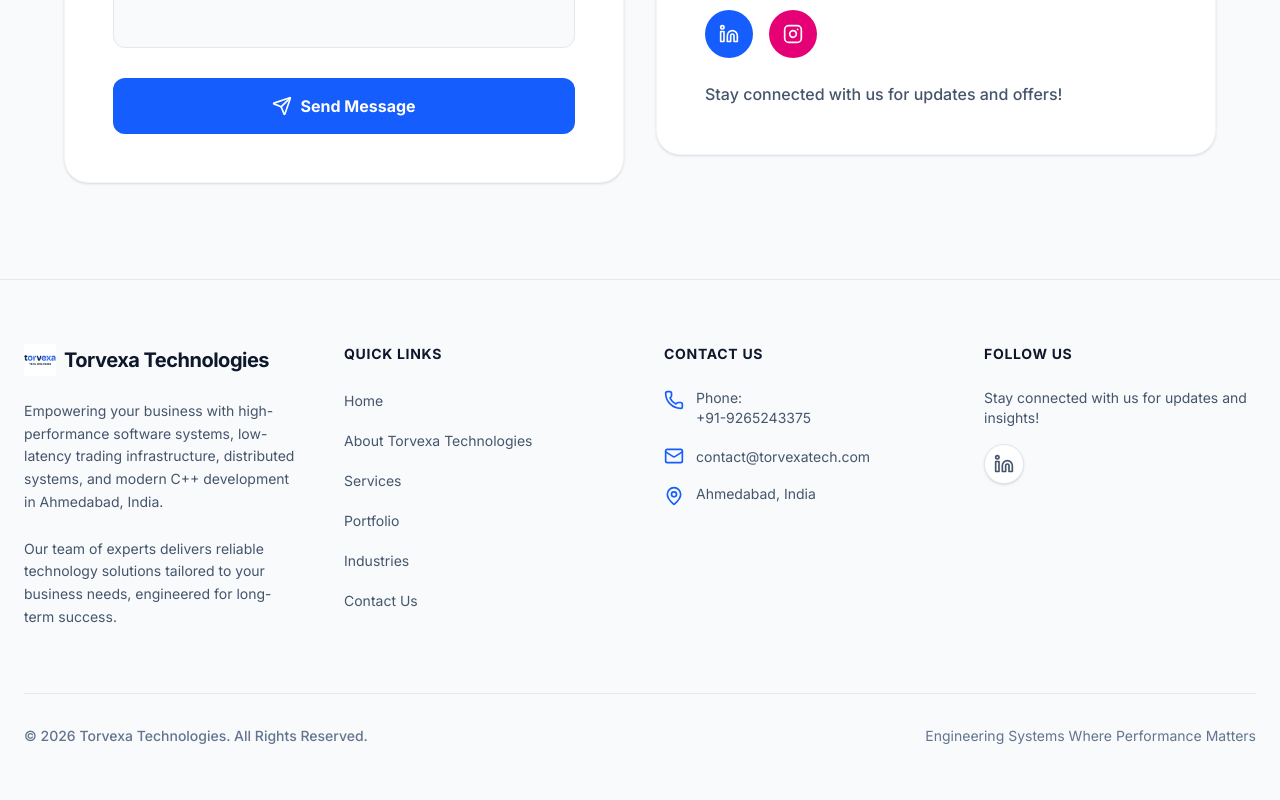
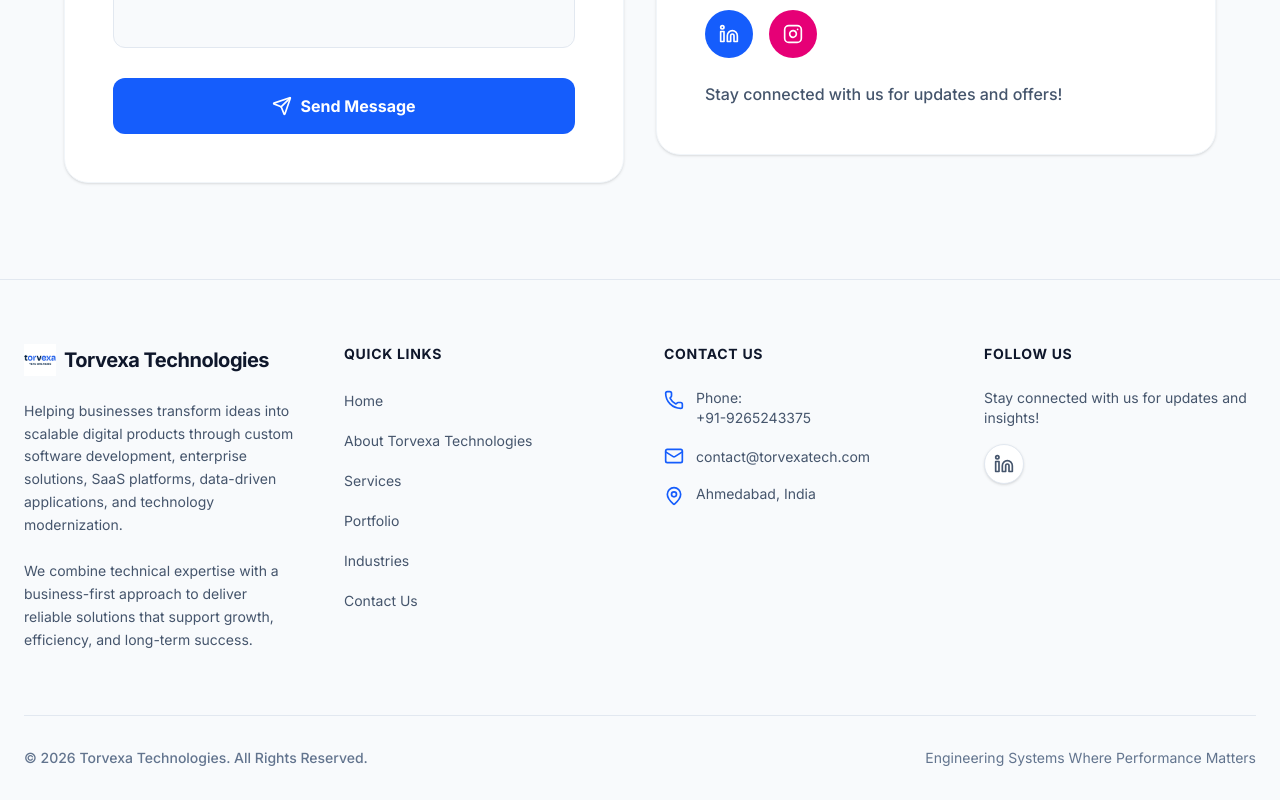
Before and after one commit to nis2795-lang/torvexa-technologies, a React (Vite) app: page / in a window 1280 px wide. Shown: the part 7798-8598 px from the top of the page. Before the commit the page ends 8576 px from the top, so only its background shows below. Built offline with nearby package versions, Linux system fonts and the light colour scheme.

Commit message:
footer change

```diff
--- a/src/components/Footer.tsx
+++ b/src/components/Footer.tsx
@@ -14,10 +14,10 @@
           <div className="space-y-6">
             <Logo iconClassName="w-8 h-8 text-sm" textClassName="text-xl" />
             <p className="text-slate-600 text-sm leading-relaxed">
-              Empowering your business with high-performance software systems, low-latency trading infrastructure, distributed systems, and modern C++ development in Ahmedabad, India.
+              Helping businesses transform ideas into scalable digital products through custom software development, enterprise solutions, SaaS platforms, data-driven applications, and technology modernization.
             </p>
             <p className="text-slate-600 text-sm leading-relaxed">
-              Our team of experts delivers reliable technology solutions tailored to your business needs, engineered for long-term success.
+              We combine technical expertise with a business-first approach to deliver reliable solutions that support growth, efficiency, and long-term success.
             </p>
           </div>
 
```
